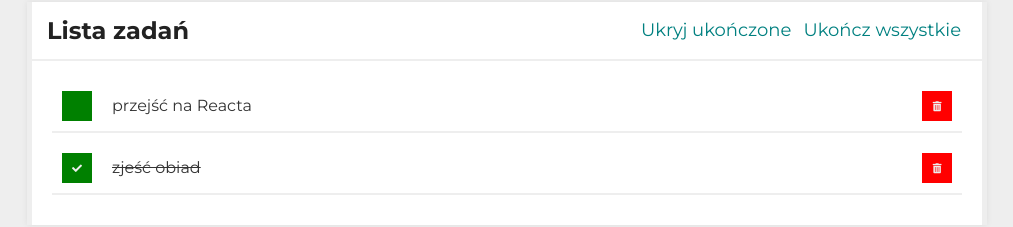
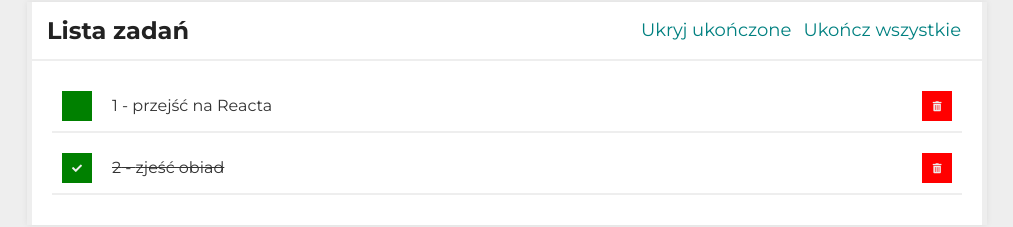
Before and after one commit to klarma/todo-list-react, a React (Create React App) app: page / in a window 1280 px wide. Shown: the part 224-451 px from the top of the page, without its empty margins (133-1146 px from the left). Built offline with nearby package versions, Linux system fonts and the light colour scheme.

Commit message:
class renamed to className

```diff
--- a/src/Tasks/index.js
+++ b/src/Tasks/index.js
@@ -16,7 +16,7 @@ const Tasks = ({ tasks, hideDone, removeTask, toggleTaskDone }) => (
                         onClick={() => toggleTaskDone(task.id)}
                     >
                         {task.done
-                            ? <i class='fas fa-check'></i>
+                            ? <i className='fas fa-check'></i>
                             : ""}
                     </button>
                     <span
@@ -26,7 +26,7 @@ const Tasks = ({ tasks, hideDone, removeTask, toggleTaskDone }) => (
                                 : ""}`
                         }
                     >
-                        {task.content}
+                        {task.id} - {task.content}
                     </span>
                     <button
                         className="tasks__button"
```
